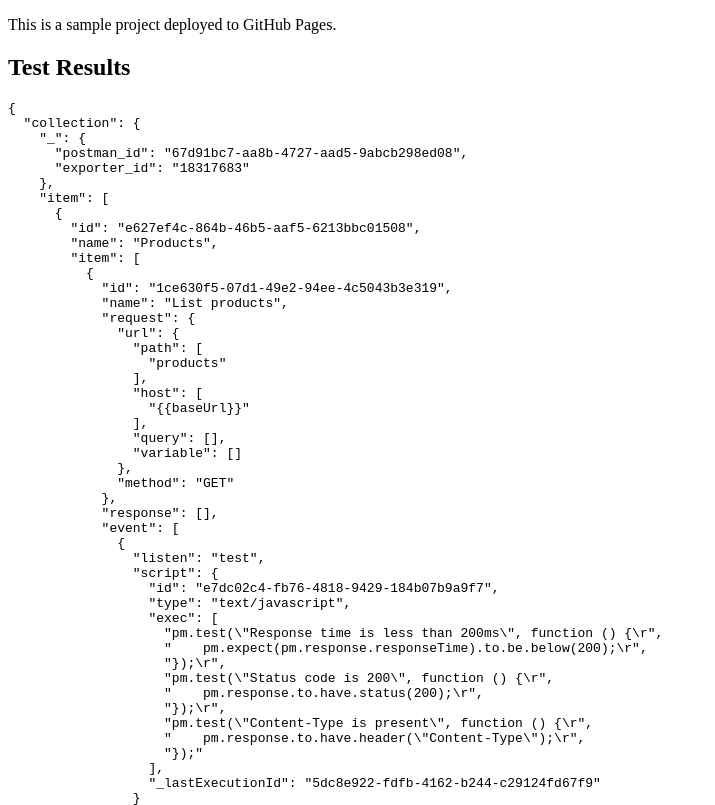
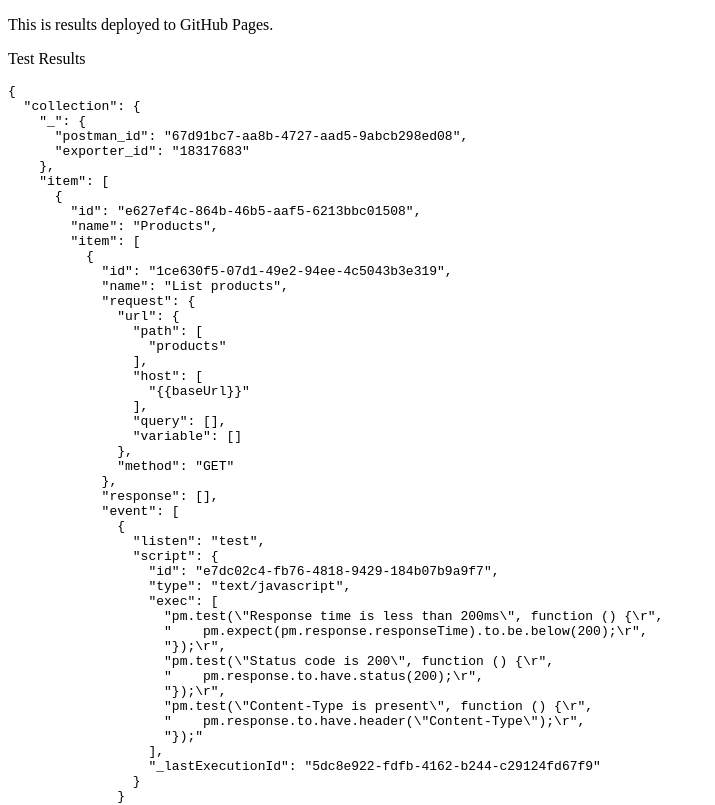
Before and after one commit to gadiim/Postman-newman-ghActions, a website: page index.html in a window 1280 px wide. Shown: the top 805 px of the page, without its empty margins (0-715 px from the left). Drawn offline with Linux system fonts and the light colour scheme.

Commit message:
Format test results for better display

```diff
--- a/index.html
+++ b/index.html
@@ -6,7 +6,7 @@
     <title>My Project</title>
 </head>
 <body>
-    <p>This is a sample project deployed to GitHub Pages.</p>
+    <p>This is results deployed to GitHub Pages.</p>
     <script>
         // Функція для завантаження результатів тестів
         fetch('newman-results.json')
@@ -19,7 +19,7 @@
           .then(data => {
             // Вставка результатів тестів у HTML
             const resultsDiv = document.createElement('div');
-            resultsDiv.innerHTML = `<h2>Test Results</h2><pre>${JSON.stringify(data, null, 2)}</pre>`;
+            resultsDiv.innerHTML = `<p>Test Results</p><pre>${JSON.stringify(data, null, 2)}</pre>`;
             document.body.appendChild(resultsDiv);
           })
           .catch(error => {
```
